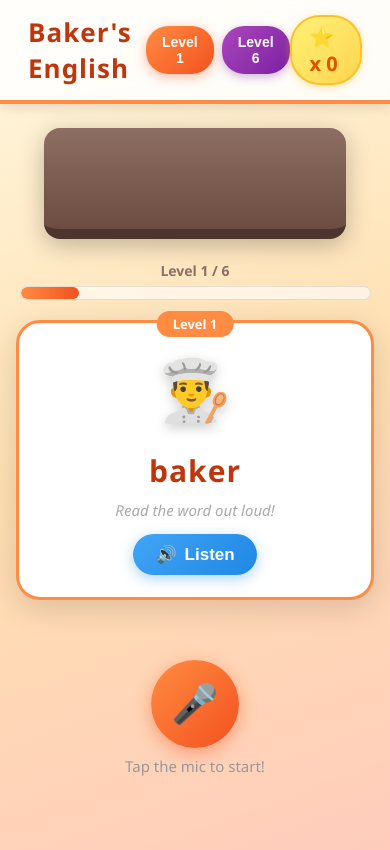
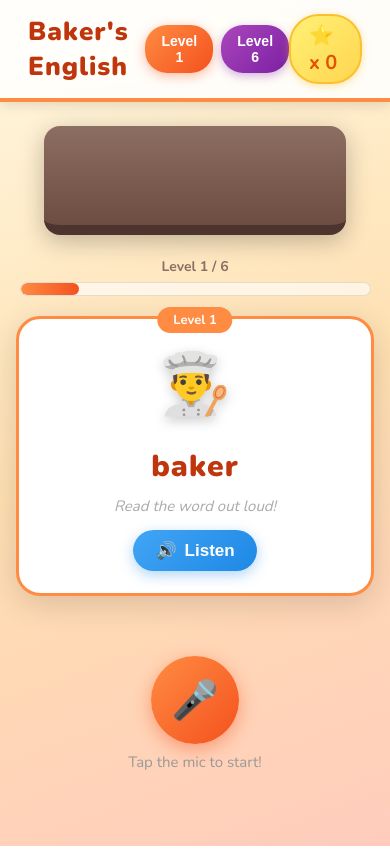
Before and after one commit to yanzhichao/kide, a plain HTML site: page index.html in a window 390 px wide. Drawn offline with nearby package versions, Linux system fonts and the light colour scheme.

Commit message:
修复iphone字体回退问题

```diff
--- a/index.html
+++ b/index.html
@@ -4,11 +4,15 @@
   <meta charset="UTF-8" />
   <meta name="viewport" content="width=device-width, initial-scale=1.0" />
   <title>Baker's English Adventure</title>
+  <link rel="preconnect" href="https://fonts.googleapis.com" />
+  <link rel="preconnect" href="https://fonts.gstatic.com" crossorigin />
+  <link href="https://fonts.googleapis.com/css2?family=Nunito:wght@400;600;700;800;900&display=swap" rel="stylesheet" />
   <style>
     * { box-sizing: border-box; margin: 0; padding: 0; }
 
     body {
-      font-family: 'Segoe UI', 'Comic Sans MS', cursive;
+      font-family: 'Nunito', -apple-system, BlinkMacSystemFont, 'Segoe UI', Roboto,
+        'Helvetica Neue', Arial, sans-serif;
       background: linear-gradient(160deg, #fff8e1 0%, #ffe0b2 50%, #ffccbc 100%);
       min-height: 100vh;
       overflow-x: hidden;
```
